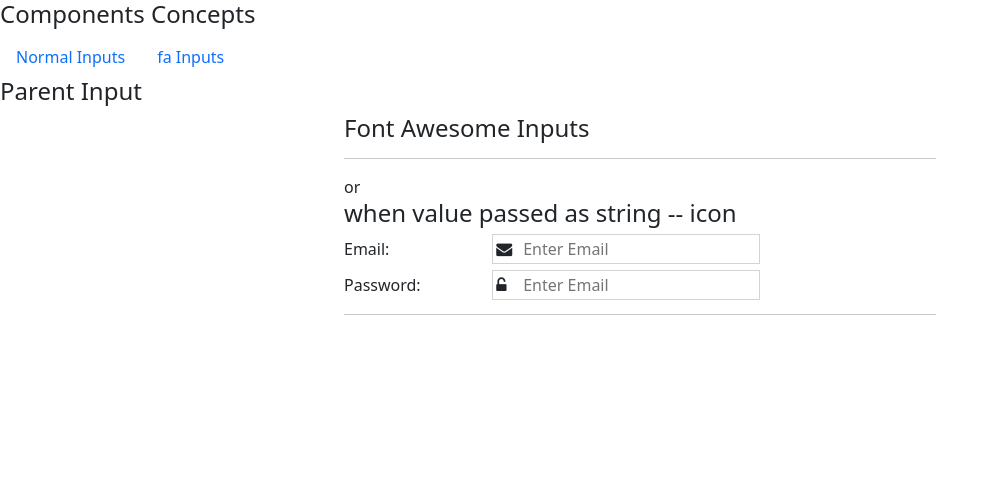
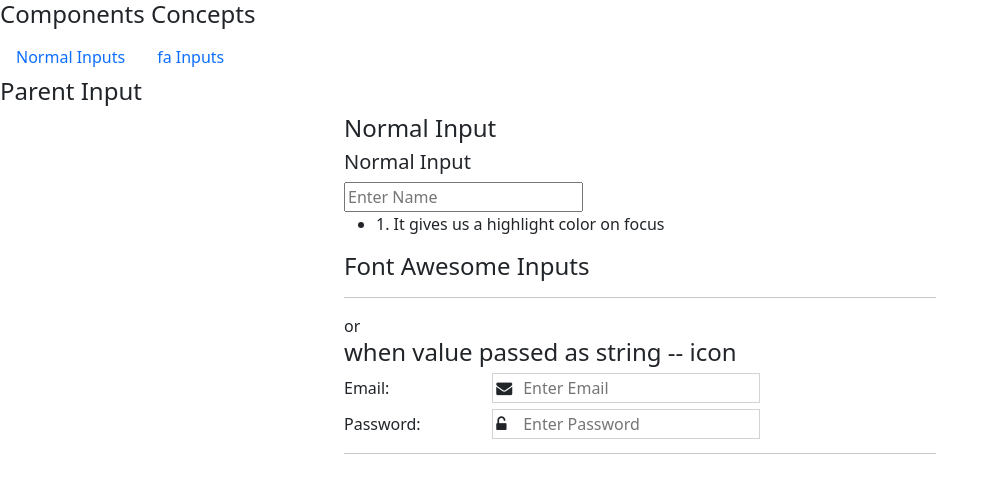
Before and after one commit to sureshkrishnawebdev/components-concepts, an Angular app: page / in a window 1280 px wide. Shown: the top 478 px of the page, without its empty margins (0-998 px from the left). Built offline with nearby package versions, Linux system fonts and the light colour scheme.

Commit message:
step 5 - Using :host ::ng-deep to style only the projected content as they are in host component

```diff
--- a/src/inputs/fa-input/fa-input.component.html
+++ b/src/inputs/fa-input/fa-input.component.html
@@ -1,6 +1,6 @@
 
- <i class="icon" [ngClass]="faClass"></i>
- <input type="text" placeholder="Enter Email">
+<i class="icon" [ngClass]="faClass"></i>
+<ng-content></ng-content>
 
 
 <!-- 3 levels  -->
@@ -54,7 +54,9 @@
             so wherever this component is used these styles this avoids dependency of parent component
 
 
-
+    1.2. host + ng deep selector
+    ---------------------------
+        1. In a scenario when we apply
 
 
 
--- a/src/inputs/fa-input/fa-input.component.scss
+++ b/src/inputs/fa-input/fa-input.component.scss
@@ -8,7 +8,7 @@
     padding-right: 25px;
 }
 
-input{
+:host ::ng-deep input{
     border: none;
     outline: none;
 }
--- a/src/inputs/parent-input/parent-input.component.html
+++ b/src/inputs/parent-input/parent-input.component.html
@@ -1,5 +1,12 @@
 <h4> Parent Input </h4>
 <div class="col-lg-12 container">
+
+    <div class="col-lg-12">
+        <h4> Normal Input </h4>
+        <app-normal-input></app-normal-input>
+    </div>
+
+    <div class="col-lg-12">
         <h4> Font Awesome Inputs </h4>
 
         <hr>
@@ -14,14 +21,20 @@
         <h4> when value passed as string -- icon </h4>
         <div class="form-row">
             <label for="email"> Email: </label>
-        <app-fa-input icon="envelope" ></app-fa-input>
+            <app-fa-input icon="envelope">
+                <input type="text" placeholder="Enter Email">
+            </app-fa-input>
         </div>
 
         <div class="form-row">
             <label for="password">  Password: </label>
-        <app-fa-input icon="unlock-alt" ></app-fa-input>
+            <app-fa-input icon="unlock-alt" >
+                <input type="text" placeholder="Enter Password">
+            </app-fa-input>
         </div>
 
         <hr>
 
     </div>
+
+</div>
```
Lines whose indentation alone changed are shown as unchanged.
